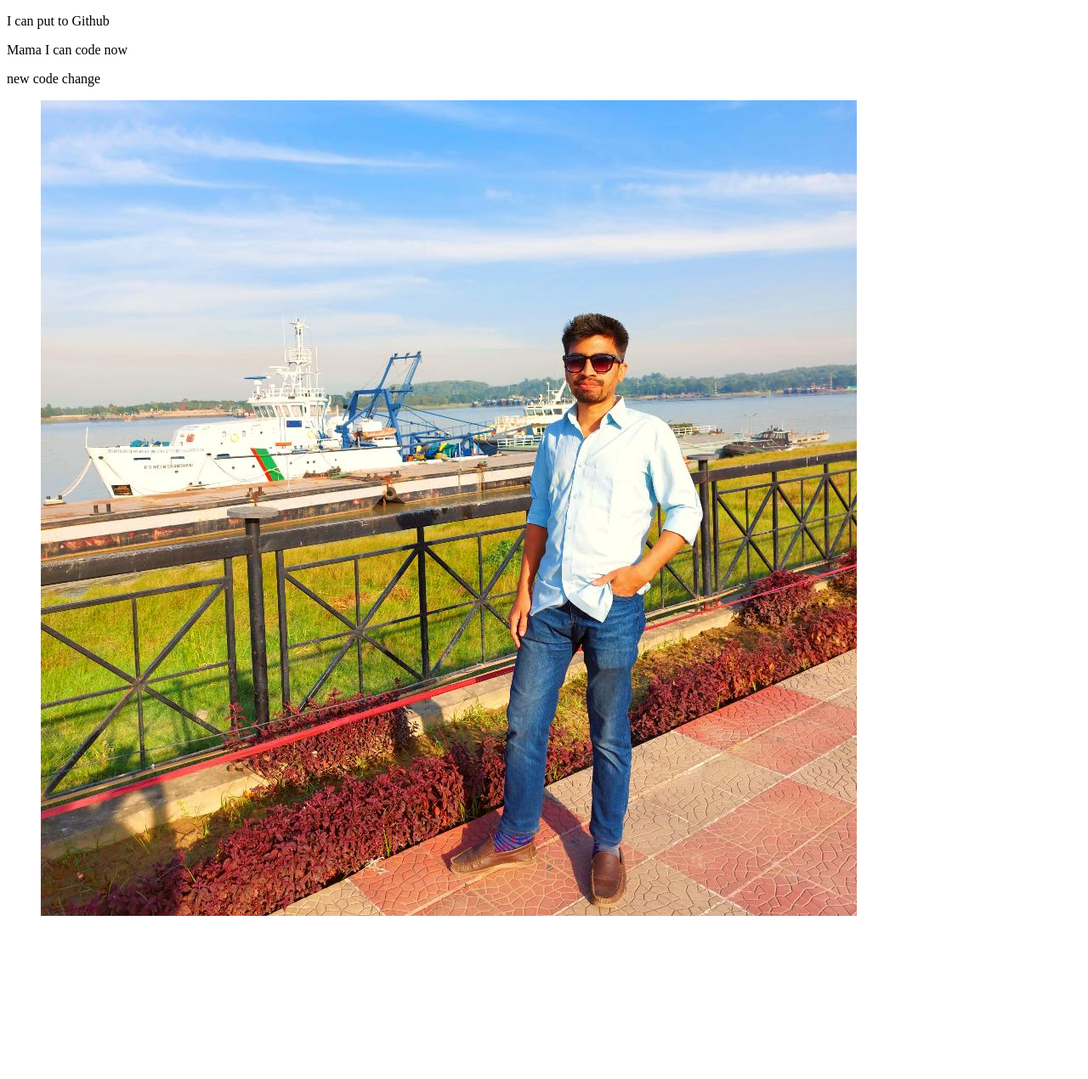
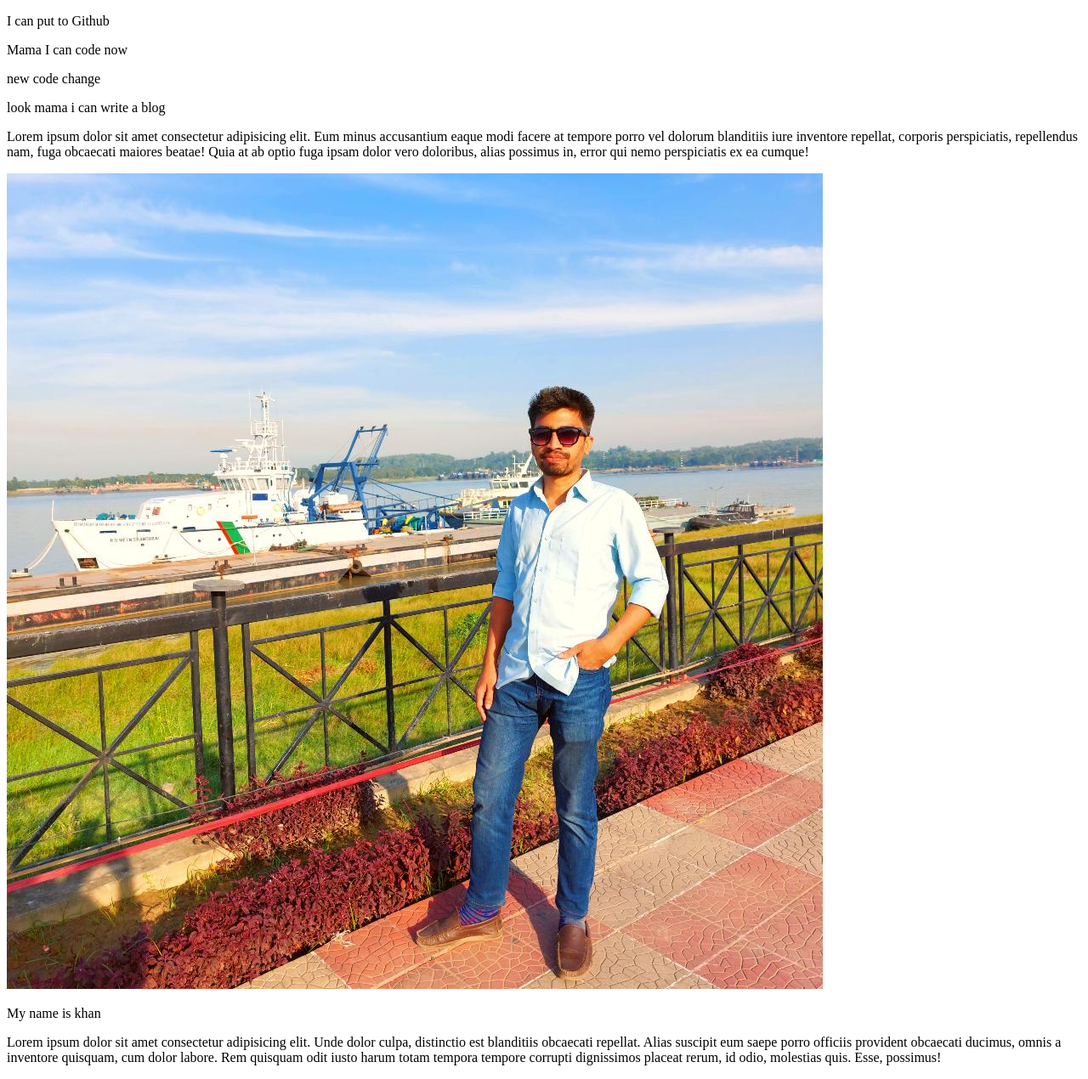
Before and after one commit to shakhawat-softdev/my-second-repo, a plain HTML site: page index.html in a window 1280 px wide. Shown: the whole page at 85% size. Before the commit the page ends 1098 px from the top, so only its background shows below. Drawn offline with Linux system fonts and the light colour scheme.

Commit message:
4th commit

```diff
--- a/index.html
+++ b/index.html
@@ -11,9 +11,15 @@
         <p>I can put to Github</p>
         <p>Mama I can code now</p>
         <p>new code change</p>
-        <dir>
+        <p>look mama i can write a blog</p>
+        <p>Lorem ipsum dolor sit amet consectetur adipisicing elit. Eum minus accusantium eaque modi facere at tempore porro vel dolorum blanditiis iure inventore repellat, corporis perspiciatis, repellendus nam, fuga obcaecati maiores beatae! Quia at ab optio fuga ipsam dolor vero doloribus, alias possimus in, error qui nemo perspiciatis ex ea cumque!</p>
+        <div>
             <img src="arafat.jpg" alt="arafat">
-        </dir>
+        </div>
+        <div>
+            <p>My name is khan</p>
+            <p>Lorem ipsum dolor sit amet consectetur adipisicing elit. Unde dolor culpa, distinctio est blanditiis obcaecati repellat. Alias suscipit eum saepe porro officiis provident obcaecati ducimus, omnis a inventore quisquam, cum dolor labore. Rem quisquam odit iusto harum totam tempora tempore corrupti dignissimos placeat rerum, id odio, molestias quis. Esse, possimus!</p>
+        </div>
     </div>
 </body>
 </html>
```
